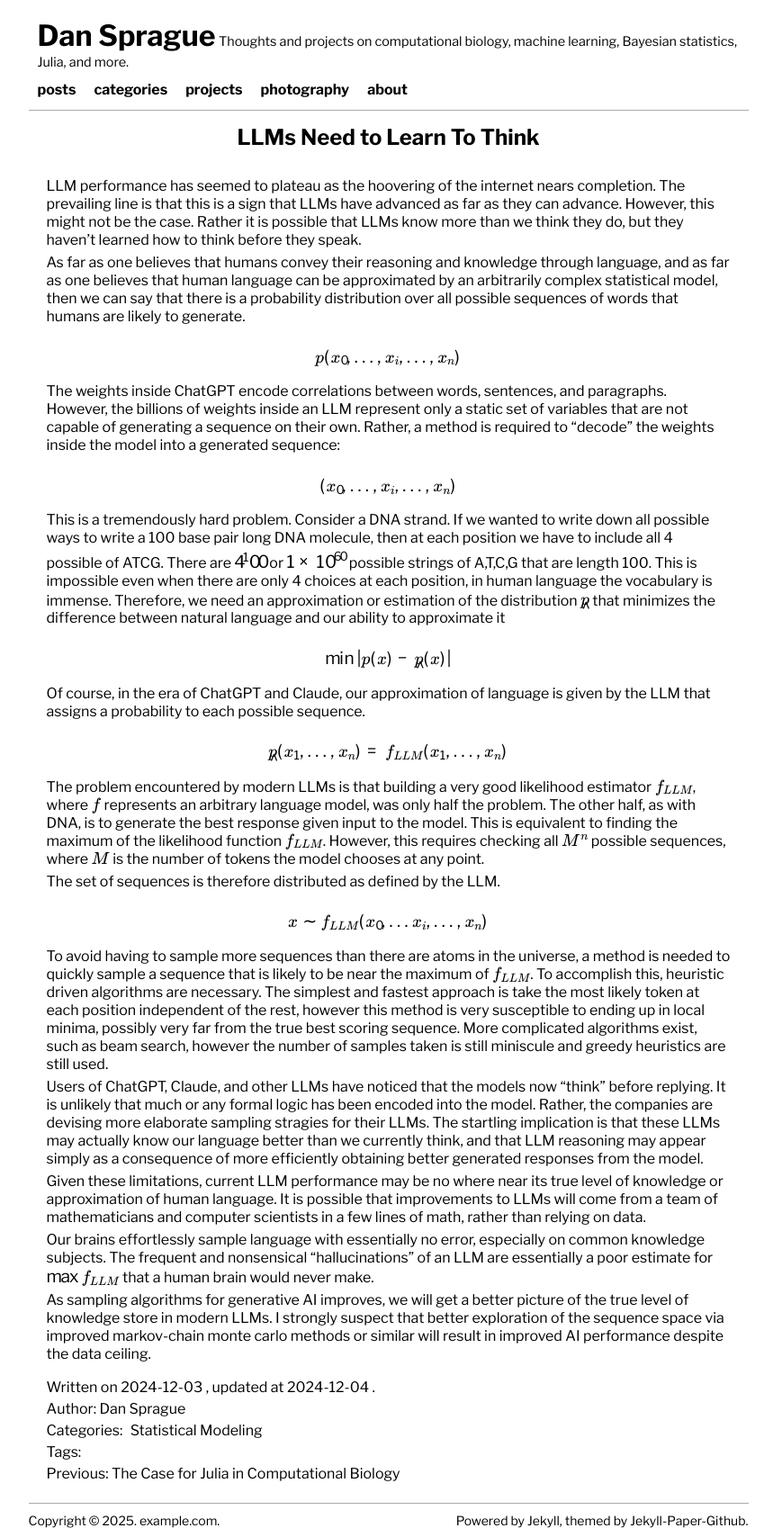
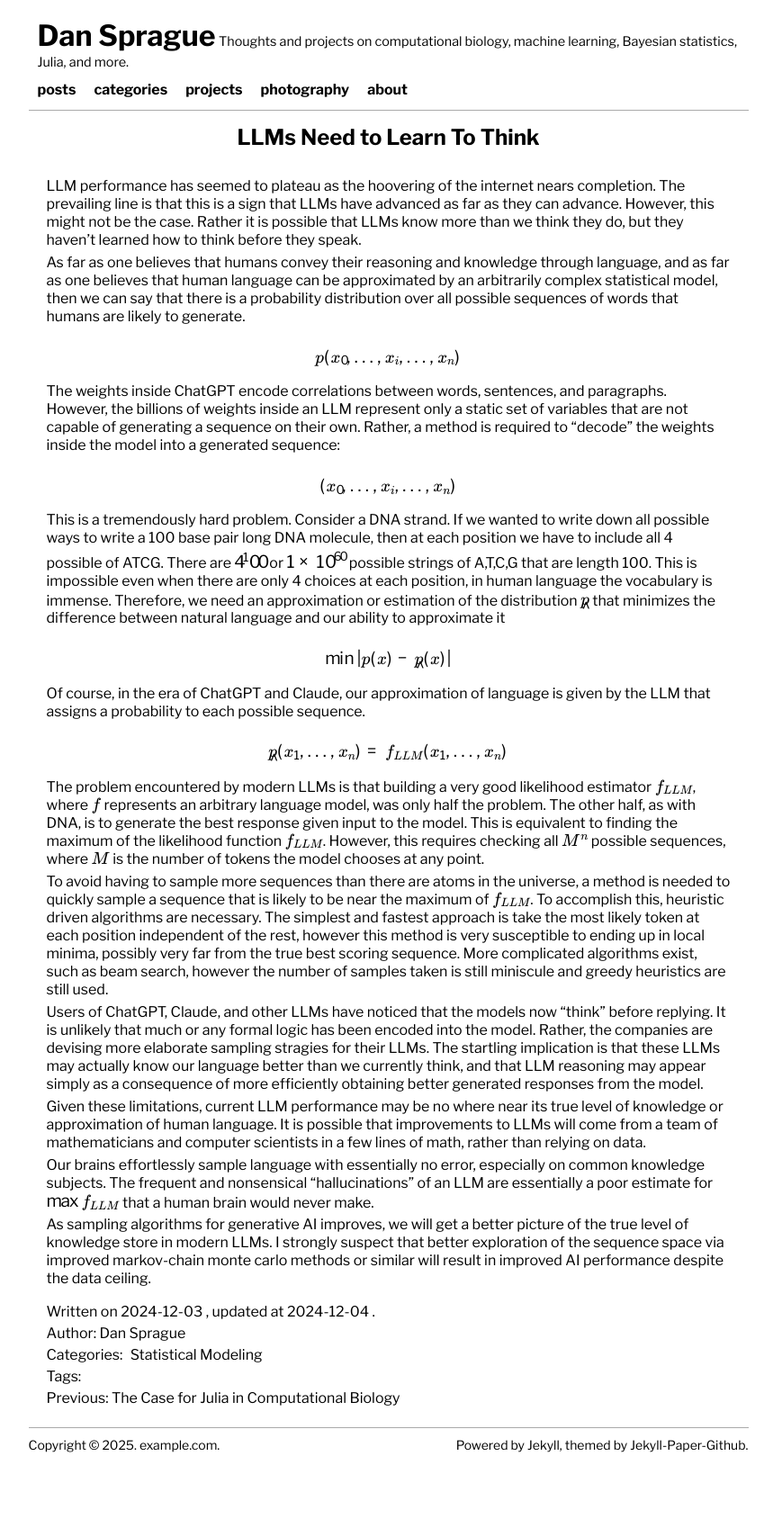
Before and after one commit to dan-sprague/dan-sprague.github.io, a Jekyll site: the page built from _posts/2025-02-02-llmthinking.markdown, in a window 1280 px wide. Shown: the whole page at 90% size, without its empty margins (201-1060 px from the left). Built offline with Jekyll 4.4.1, drawn with Linux system fonts in a browser that asks for light colours; formulas are drawn with MathJax 3; after the commit the page ends 1624 px from its top, so only the background shows below that.

Commit message:
fixed bug

```diff
--- a/_posts/2025-02-02-llmthinking.markdown
+++ b/_posts/2025-02-02-llmthinking.markdown
@@ -26,18 +26,14 @@ Of course, in the era of ChatGPT and Claude, our approximation of language is gi
 $$\hat{p}(x_1,...,x_n) = f_{LLM}(x_1,...,x_n)$$
 
 
-The problem encountered by modern LLMs is that building a very good likelihood estimator $f_{LLM}$, where $f$ represents an arbitrary language model, was only half the problem. The other half, as with DNA, is to generate the best response given input to the model. This is equivalent to finding the maximum of the likelihood function $f_{LLM}$. However, this requires checking all $M^n$ possible sequences, where $M$ is the number of tokens the model chooses at any point.
+The problem encountered by modern LLMs is that building a very good likelihood estimator $f_{LLM}$, where $f$ represents an arbitrary language model, was only half the problem. The other half, as with DNA, is to generate the best response given input to the model. This is equivalent to finding the maximum of the likelihood function $f_{LLM}$. However, this requires checking all $M^n$ possible sequences, where $M$ is the number of tokens the model chooses at any point. <br>
 
-The set of sequences is therefore distributed as defined by the LLM.
+To avoid having to sample more sequences than there are atoms in the universe, a method is needed to quickly sample a sequence that is likely to be near the maximum of $f_{LLM}$. To accomplish this, heuristic driven algorithms are necessary. The simplest and fastest approach is take the most likely token at each position independent of the rest, however this method is very susceptible to ending up in local minima, possibly very far from the true best scoring sequence. More complicated algorithms exist, such as beam search, however the number of samples taken is still miniscule and greedy heuristics are still used.<br>
 
-$$x \sim f_{LLM}(x_0,...x_i,...,x_n)$$
+Users of ChatGPT, Claude, and other LLMs have noticed that the models now "think" before replying. It is unlikely that much or any formal logic has been encoded into the model. Rather, the companies are devising more elaborate sampling stragies for their LLMs. The startling implication is that these LLMs may actually know our language  better than we currently think, and that LLM reasoning may appear simply as a consequence of more efficiently obtaining better generated responses from the model.<br>
 
-To avoid having to sample more sequences than there are atoms in the universe, a method is needed to quickly sample a sequence that is likely to be near the maximum of $f_{LLM}$. To accomplish this, heuristic driven algorithms are necessary. The simplest and fastest approach is take the most likely token at each position independent of the rest, however this method is very susceptible to ending up in local minima, possibly very far from the true best scoring sequence. More complicated algorithms exist, such as beam search, however the number of samples taken is still miniscule and greedy heuristics are still used.
+Given these limitations, current LLM performance may be no where near its true level of knowledge or approximation of human language. It is possible that improvements to LLMs will come from a team of mathematicians and computer scientists in a few lines of math, rather than relying on data. <br>
 
-Users of ChatGPT, Claude, and other LLMs have noticed that the models now "think" before replying. It is unlikely that much or any formal logic has been encoded into the model. Rather, the companies are devising more elaborate sampling stragies for their LLMs. The startling implication is that these LLMs may actually know our language  better than we currently think, and that LLM reasoning may appear simply as a consequence of more efficiently obtaining better generated responses from the model.
-
-Given these limitations, current LLM performance may be no where near its true level of knowledge or approximation of human language. It is possible that improvements to LLMs will come from a team of mathematicians and computer scientists in a few lines of math, rather than relying on data.
-
-Our brains effortlessly sample language with essentially no error, especially on common knowledge subjects. The frequent and nonsensical "hallucinations" of an LLM are essentially a poor estimate for $\max{f_{LLM}}$ that a human brain would never make.
+Our brains effortlessly sample language with essentially no error, especially on common knowledge subjects. The frequent and nonsensical "hallucinations" of an LLM are essentially a poor estimate for $\max{f_{LLM}}$ that a human brain would never make. <br>
 
 As sampling algorithms for generative AI improves, we will get a better picture of the true level of knowledge store in modern LLMs. I strongly suspect that better exploration of the sequence space via improved markov-chain monte carlo methods or similar will result in improved AI performance despite the data ceiling.
```
